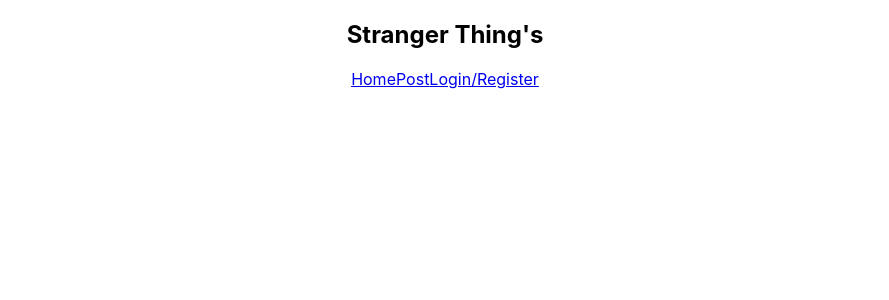
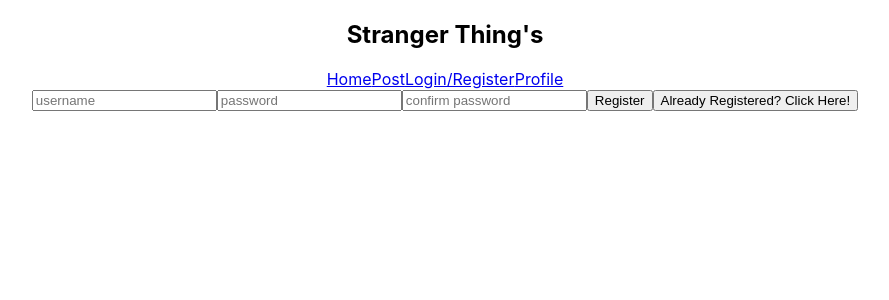
Before and after one commit to Richierichman15/Fullstack-Projects, a React (Create React App) app in the folder stranger-things/: page /login in a window 1280 px wide. Shown: the top 300 px of the page, without its empty margins (195-1084 px from the left). Built offline with nearby package versions, Linux system fonts and the light colour scheme.

Commit message:
added username and password

```diff
--- a/stranger-things/src/App.js
+++ b/stranger-things/src/App.js
@@ -5,6 +5,8 @@
 import {Routes, Route} from 'react-router-dom'
 import Home from './Components/Home';
 import Post from './Components/Post';
+import Login from './Components/Login';
+import Profile from './Components/Profile';
 
 function App() {
   return (
@@ -13,6 +15,8 @@
       <Routes>
         <Route path="/" element={<Home />}></Route>
         <Route path="/post" element={<Post />}></Route>
+        <Route path="/login" element={<Login />}></Route>
+        <Route path="/profile" element={<Profile />}></Route>
       </Routes>
     </div>
   );
--- a/stranger-things/src/Components/Header.js
+++ b/stranger-things/src/Components/Header.js
@@ -2,6 +2,7 @@
 import { useState } from 'react'
 import { Link } from 'react-router-dom'
 import Home from "./Home";
+import Profile from "./Profile";
 
 
 
@@ -13,7 +14,7 @@
             <Link to='/'>Home</Link>
             <Link to='/post'>Post</Link>
             <Link to='/login'>Login/Register</Link>
-
+            <Link to='/profile'>Profile</Link>
         </nav>
         </>
     )
--- a/stranger-things/src/Components/Login.js
+++ b/stranger-things/src/Components/Login.js
@@ -0,0 +1,64 @@
+import React, { useState, useEffect } from 'react'
+
+
+const Login = (props) => {
+    const [ showLoginButton, setShowLoginButton ] = useState(false)
+    const [ username, setUserName ] = useState('')
+    const [ password, setPassWord ] = useState('')
+
+    const logIn = async() => {
+        window.localStorage.setItem('token', 'fdsafdsabf-dsaf')
+        props.setIsLoggedIn(true)
+    }
+
+    // useEffect(() => {
+    //     fetch('https://strangers-things.herokuapp.com/api/2211-ftb-et-web-am/users/register', {
+    //         method: "POST",
+    //         headers: {
+    //             'Content-Type': 'application/json'
+    //         },
+    //         body: JSON.stringify({
+    //             user: {
+    //             username: 'superman27',
+    //             password: 'krypt0n0rbust'
+    //             }
+    //         })
+    //         }).then(response => response.json())
+    //         .then(result => {
+    //             console.log(result);
+    //         })
+    //         .catch(console.error);
+    // }, [])
+    const handlePasswordChange = (e) => {
+        console.log(e)
+        setPassWord(e.target.value)
+    }
+
+    return (
+        <>
+            {
+                props.isLoggedIn ? <p>Yay! You're logged in!</p> : null
+            }
+        <form>
+            <input type="text" placeholder='username' value={username} onChange={(e) => setUserName(e.target.value)}></input>
+            <input type="text" placeholder='password' value={password} onChange={handlePasswordChange}></input>
+            {
+                showLoginButton ?
+                <>
+                <button onClick={logIn}>Login</button>
+                <button onClick={() => setShowLoginButton(false)}>Not Registered? Click Here!</button>
+                </> :
+                <>
+                <input type="text" placeholder='confirm password'></input>
+                <button>Register</button>
+                <button onClick={() => setShowLoginButton(true)}>Already Registered? Click Here!</button>
+                </>
+            }
+        </form>
+        </>
+    )
+}
+
+
+
+export default Login
--- /dev/null
+++ b/stranger-things/src/Components/Profile.js
@@ -0,0 +1,24 @@
+import React, { useState, useEffect } from 'react'
+
+const Profile = () => {
+    const [ getProfile, setgetProfile] = useState([])
+
+    useEffect(() => {
+        const getProfile = async() => {
+            const response = await fetch('https://strangers-things.herokuapp.com/api/2211-ftb-et-web-am/users/me', {
+                headers: {
+                    'Content-Type': 'application/json',
+                    'Authorization': 'Bearer TOKEN_STRING_HERE'
+                  }
+            })
+
+            console.log(response)
+        }
+        getProfile()
+    }, [])
+    return(
+        <></>
+    )
+}
+
+export default Profile
```
